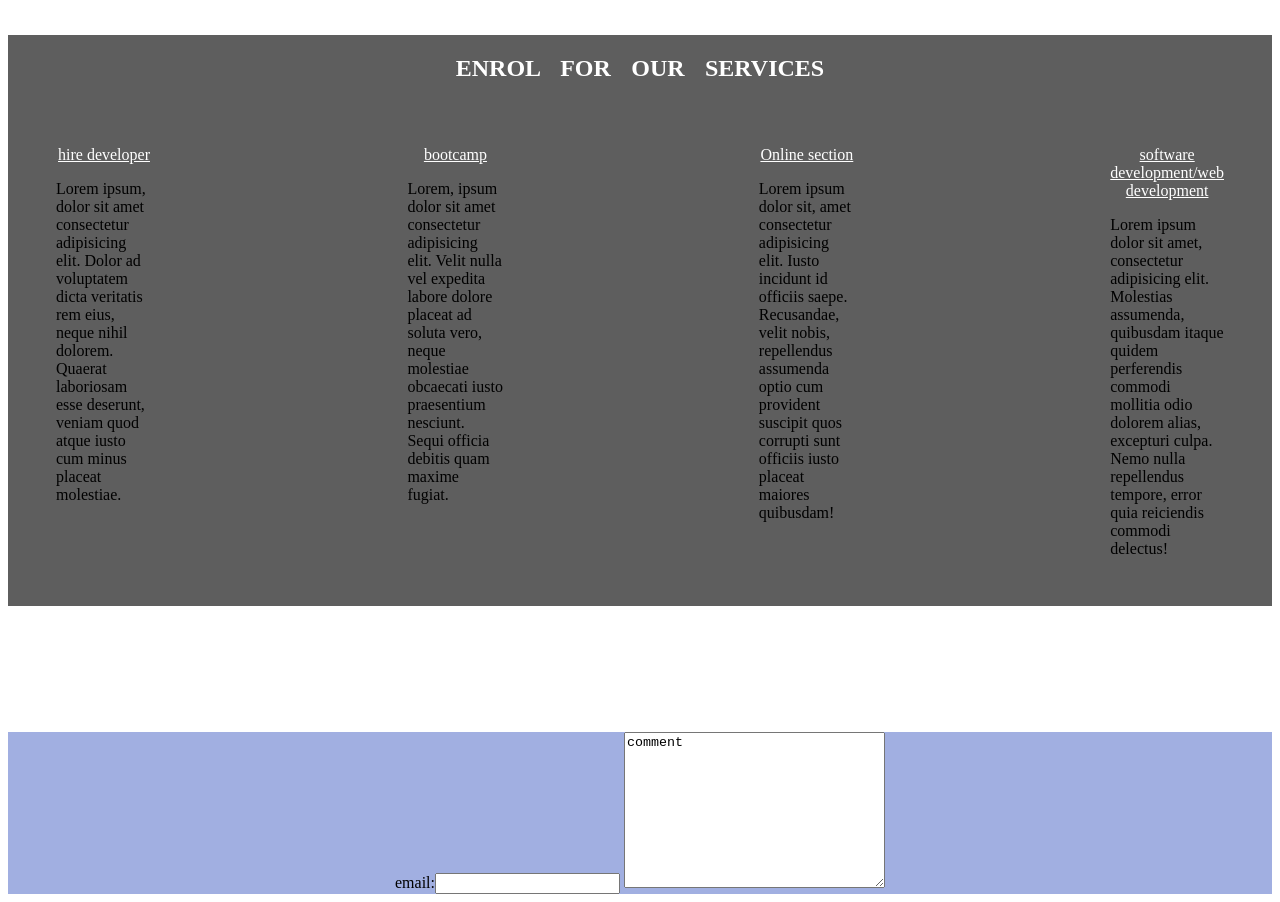
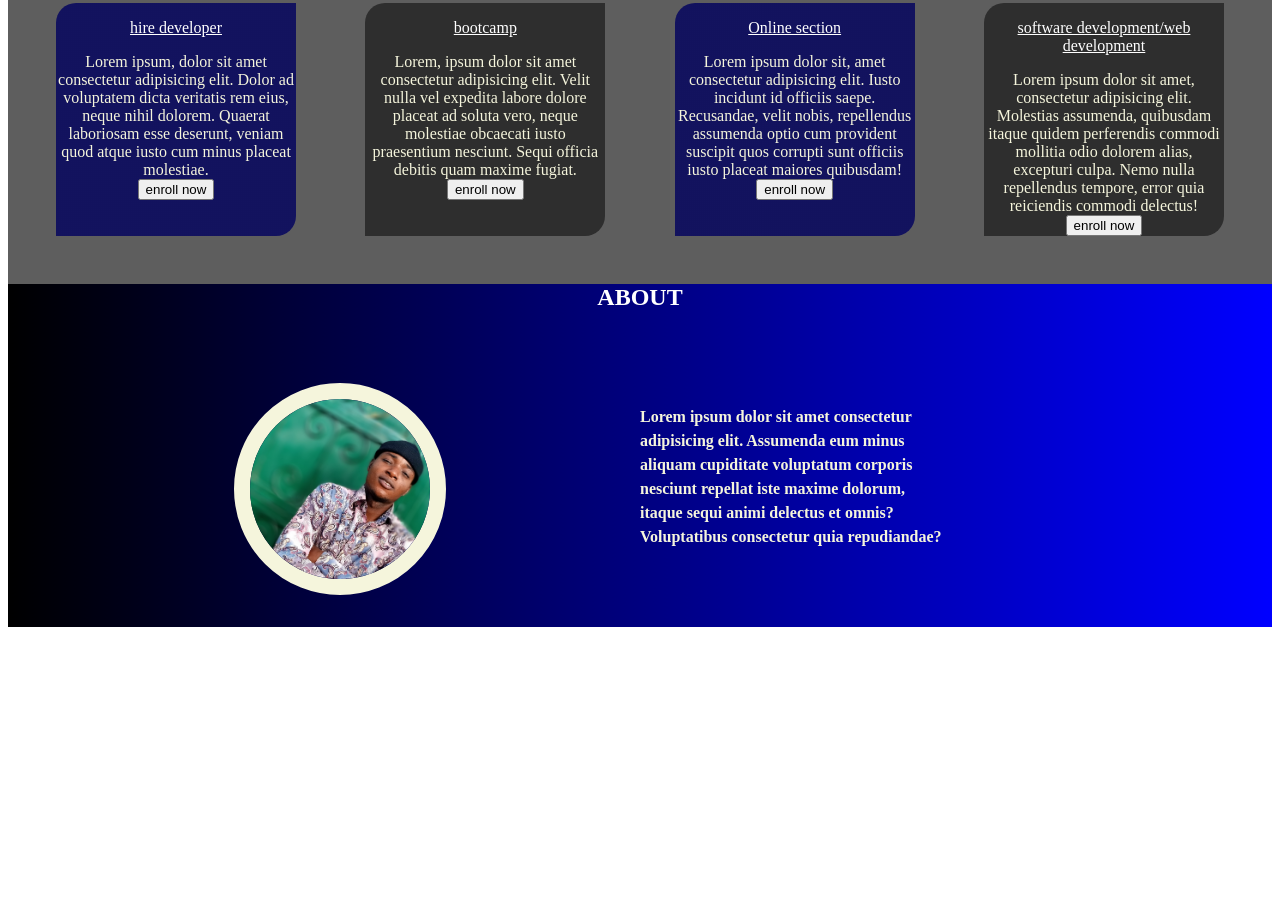
Before and after one commit to buhari44/ALL, a plain HTML site: page index1.html in a window 1280 px wide. Shown: the part 1019-1921 px from the top of the page. After the commit the page ends 1654 px from the top, so only its background shows below. Drawn offline with Linux system fonts and the light colour scheme.

Commit message:
added section and footer

```diff
--- a/index1.html
+++ b/index1.html
@@ -19,7 +19,7 @@
         grid-template-columns: 1fr 4fr;
         position:sticky;
         top:0;
-        background:rgba(26,26,26,0.7)
+        background:rgba(26,26,26,1)
     }
     li{
         display:inline;
@@ -94,15 +94,16 @@
 
    }
 
+
    .img1{
        text-align:center;
-       width: 100%;
+       width: 50%;
        height: 150%;
        padding:10px;
-
+        border-radius:50%;
        background:linear-gradient(rgba(26,26,26,0.7),rgba(26,26,26,0.7)),url("./images/15.jpg");
        background-size: cover;
-       background-repeat: no-repeat
+       background-repeat: no-repeat;
 
         }
         .img2{
@@ -122,15 +123,7 @@
        background-repeat: no-repeat
 
         }
-        .contact{
-            display: grid;
-            margin-top:10%;
-            grid-template-columns: 1fr;
-            grid-auto-rows:minmax(100px,auto);
-            justify-content: center;
-            background: rgba(121, 142, 212, 0.7);
 
-        }
         @media(max-width:600px){
             a{
                 font-size:7px
@@ -152,7 +145,7 @@
         }
         section{
             background:rgba(26,26,26,0.7);
-            margin-top:20%;
+            margin-top:10%;
         }
    .text{
     text-align:center;
@@ -163,21 +156,82 @@
    }
 
         .boot>div{
-        flex-basis:6em;
-
-
-
+        flex-basis:15em;
         }
         h2{
             text-align: center;
             text-transform: uppercase;
             color:white;
-            word-spacing:0.6em
-        }
+            word-spacing:0.6em;
+            }
+.boxboot1{
+    background:linear-gradient(rgba(26,26,26,0.7),rgba(26,26,26,0.7)),blue;
+    border-top-left-radius:20px;
+    border-bottom-right-radius: 20px;
+    color:beige;
+    text-align: center;
+}
+.boxboot2{
+    background:rgba(26,26,26,0.7);
+    border-top-left-radius:20px;
+    border-bottom-right-radius: 20px;
+    color:beige;
+    text-align: center;
+}
+.boxboot3{
+    background:linear-gradient(rgba(26,26,26,0.7),rgba(26,26,26,0.7)),blue;
+    border-top-left-radius:20px;
+    border-bottom-right-radius: 20px;
+    color:beige;
+    text-align: center
+}
+.boxboot4{
+    background:rgba(26,26,26,0.7);
+    border-top-left-radius:20px;
+    border-bottom-right-radius: 20px;
+    color:beige;
+    text-align: center
+}
+@media(max-width:600px){
+    .boot{
+        display:flex;
+        flex-direction:column;
+    }
+    .boot>div{
+        margin:1em;
+        padding:1em
+    }
+}
+    .about{
+        display: grid;
+        grid-template-columns: 3fr 3fr;
+       color: beige;
+        margin-top:20px;
+        grid-column-gap: 0;
+        justify-content: center;
+        padding: 2em;
 
-        form{
-            text-align: center
-        }
+    }
+    #me{
+        border-radius:50%;
+        justify-self: center;
+        border:1em solid;
+
+    }
+    footer{
+        background:repeating-linear-gradient(90deg, black,blue);
+    }
+h5{
+    color: white;
+    text-align:center;
+    text-transform:uppercase;
+    font-size:1.5em;
+}
+h4{
+    line-height:1.5em
+}
+
+
     </style>
 </head>
 <body>
@@ -206,9 +260,9 @@
              <p>Lorem ipsum dolor sit amet consectetur adipisicing elit.<br>Aliquam vel pariatur dicta, architecto odit alias, possimus<br> facilis cumque </p>
          </div>
          <div class="secondbox">
-             <div class="img1">HTML5</div>
-             <div class="img2">CSS3</div>
-             <div class="img3">JAVASCRIPT</div>
+             <div class="img1"><span>GIT</span></div>
+             <div class="img2"><span>HTML5</span></div>
+             <div class="img3"><span>CSS</span></div>
          </div>
          <section>
                 <h2>enrol for our services</h2>
@@ -216,27 +270,32 @@
 
              <div class="boxboot1">
                 <p class="text">hire developer</p>
-                Lorem ipsum, dolor sit amet consectetur adipisicing elit. Dolor ad voluptatem dicta veritatis rem eius, neque nihil dolorem. Quaerat laboriosam esse deserunt, veniam quod atque iusto cum minus placeat molestiae. </div>
+                Lorem ipsum, dolor sit amet consectetur adipisicing elit. Dolor ad voluptatem dicta veritatis rem eius, neque nihil dolorem. Quaerat laboriosam esse deserunt, veniam quod atque iusto cum minus placeat molestiae.<br>
+            <button type="submit">enroll now</button>
+            </div>
              <div class="boxboot2">
                 <p class="text">bootcamp</p>
-                Lorem, ipsum dolor sit amet consectetur adipisicing elit. Velit nulla vel expedita labore dolore placeat ad soluta vero, neque molestiae obcaecati iusto praesentium nesciunt. Sequi officia debitis quam maxime fugiat.</div>
+                Lorem, ipsum dolor sit amet consectetur adipisicing elit. Velit nulla vel expedita labore dolore placeat ad soluta vero, neque molestiae obcaecati iusto praesentium nesciunt. Sequi officia debitis quam maxime fugiat.
+                <br>
+                <button type="submit">enroll now</button></div>
              <div class="boxboot3">
                 <p class="text">Online section</p>
-                Lorem ipsum dolor sit, amet consectetur adipisicing elit. Iusto incidunt id officiis saepe. Recusandae, velit nobis, repellendus assumenda optio cum provident suscipit quos corrupti sunt officiis iusto placeat maiores quibusdam!</div>
+                Lorem ipsum dolor sit, amet consectetur adipisicing elit. Iusto incidunt id officiis saepe. Recusandae, velit nobis, repellendus assumenda optio cum provident suscipit quos corrupti sunt officiis iusto placeat maiores quibusdam!
+                <br>
+                <button type="submit">enroll now</button></div>
              <div class="boxboot4">
                 <p class="text">software development/web development</p>
-                Lorem ipsum dolor sit amet, consectetur adipisicing elit. Molestias assumenda, quibusdam itaque quidem perferendis commodi mollitia odio dolorem alias, excepturi culpa. Nemo nulla repellendus tempore, error quia reiciendis commodi delectus!</div>
+                Lorem ipsum dolor sit amet, consectetur adipisicing elit. Molestias assumenda, quibusdam itaque quidem perferendis commodi mollitia odio dolorem alias, excepturi culpa. Nemo nulla repellendus tempore, error quia reiciendis commodi delectus!<br>
+                <button type="submit">enroll now</button></div>
          </div>
-     </section>
-    <div class="contact">
-          <form action="">
-              <legend>
-             email:<input type="text">
-             <textarea name="text" id="submit" cols="30" rows="10">comment</textarea>
-             </legend>
-          </form>
-    </div>
-
+<footer>
+        <h5>about</h5>
+         <div class="about">
+             <img id="me" src="./images/me.jpg" alt=""width="30%">
+             <h4>Lorem ipsum dolor sit amet consectetur<br> adipisicing elit. Assumenda eum minus<br> aliquam cupiditate voluptatum corporis <br>nesciunt repellat iste maxime dolorum, <br>itaque sequi animi delectus et omnis?<br> Voluptatibus consectetur quia repudiandae?</h4>
+         </div>
+         </footer>
+         </section>
 
 </body>
 </html>
```
Also changed, not shown: images/me.jpg (added).
